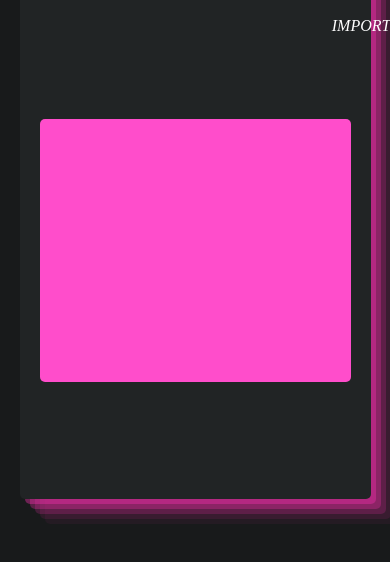
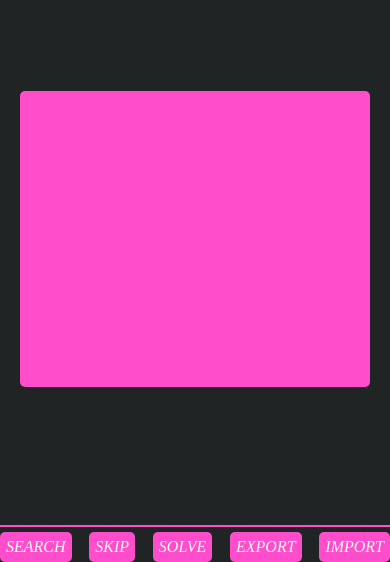
Before and after one commit to b3nj5m1n/mentari, a plain HTML site: page index.html in a window 390 px wide. Shown: the part 282-844 px from the top of the page. Drawn offline with Linux system fonts and the light colour scheme.

Commit message:
Responsive design

```diff
--- a/index.css
+++ b/index.css
@@ -36,8 +36,6 @@ html, body, .content {
     margin: auto;
     border-radius: 5px;
     overflow: hidden;
-    /* box-shadow: rgba(0, 0, 0, 0.25) 0px 54px 55px, rgba(0, 0, 0, 0.12) 0px -12px 30px, rgba(0, 0, 0, 0.12) 0px 4px 6px, rgba(0, 0, 0, 0.17) 0px 12px 13px, rgba(0, 0, 0, 0.09) 0px -3px 5px; */
-    /* box-shadow: rgba(0, 0, 0, 0.3) 0px 19px 38px, rgba(0, 0, 0, 0.22) 0px 15px 12px; */
     box-shadow: rgba(240, 46, 170, 0.4) 5px 5px, rgba(240, 46, 170, 0.3) 10px 10px, rgba(240, 46, 170, 0.2) 15px 15px, rgba(240, 46, 170, 0.1) 20px 20px, rgba(240, 46, 170, 0.05) 25px 25px;
 }
 
@@ -45,6 +43,7 @@ html, body, .content {
     background-color: var(--red);
     height: 3vh;
 }
+
 .question-latex-container {
     background-color: var(--background-color);
     height: 37%;
@@ -86,41 +85,31 @@ input:focus {
     outline: none;
 }
 
+.button-container {
+    background-color: transparent;
+    position: absolute;
+    top: 0;
+    width: 4%;
+    right: 0;
+    margin-top: 20vh;
+    margin-bottom: 20vh;
+    justify-content: center;
+    align-items: center;
+}
+
 .icon-button {
     color: var(--foreground-color);
-    background-color: var(--transparent);
-    display: flex;
-    justify-content: center;
-    align-items: center;
-    width: 5vh;
-    height: 5vh;
-    position: absolute;
+    background-color: var(--background-dark-color);
+    width: fit-content;
+    height: fit-content;
+    border-radius: 5px;
+    margin: 7px;
+    padding: 2px;
+    transition: filter 0.2s;
+    transition-timing-function: linear;
 }
-
-.button-search {
-    top: 10%;
-    right: 2%;
-    border-radius: 5px;
-}
-.button-skip {
-    top: 16%;
-    right: 2%;
-    border-radius: 5px;
-}
-.button-solve {
-    top: 22%;
-    right: 2%;
-    border-radius: 5px;
-}
-.button-export {
-    top: 28%;
-    right: 2%;
-    border-radius: 5px;
-}
-.button-import {
-    top: 34%;
-    right: 2%;
-    border-radius: 5px;
+.icon-button:hover {
+    filter: contrast(200%);
 }
 
 .search-box-container {
@@ -208,3 +197,60 @@ hr {
 .horizontal-list li:last-child:after {
     content: none;
 }
+
+@media only screen and (max-width: 1900px) {
+    .main-container {
+        width: 80%;
+    }
+    .button-container {
+        width: 100px;
+        margin-top: 20vh;
+        margin-bottom: 20vh;
+        justify-content: center;
+        align-items: center;
+    }
+    .icon-button {
+        text-align: left;
+    }
+}
+
+@media only screen and (max-width: 1000px) {
+    .title {
+        font-size: 5vh;
+    }
+    .main-container {
+        width: 100%;
+        height: 90%;
+        box-shadow: none;
+    }
+    .stripe-container {
+        height: 1vh;
+    }
+    .question-latex-container {
+        font-size: 13vw;
+    }
+    .answer-latex-container {
+        font-size: 13vw;
+    }
+    input {
+        font-size: 8vw;
+    }
+    .button-container {
+        bottom: 0;
+        left: 0;
+        right: auto;
+        top: auto;
+        width: 100%;
+        display: flex;
+        position: fixed;
+        margin: 0;
+        justify-content: space-between;
+        background-color: var(--background-color);
+        border-top: 2px solid var(--background-dark-color);
+        padding-top: 5px;
+    }
+    .icon-button {
+        margin: 0;
+        padding: 6px;
+    }
+}
--- a/index.html
+++ b/index.html
@@ -2,6 +2,7 @@
 <html lang="en">
     <head>
         <meta charset="utf-8" />
+        <meta name="viewport" content="width=device-width, initial-scale=1.0">
         <title>Mentari</title>
         <meta name="description" content="Practice mental maths" />
         <link rel="manifest" href="manifest.json">
@@ -33,6 +34,7 @@
                 </div>
             </div>
         </div>
+        <div class="button-container">
             <div class="button-search icon-button" onclick="toggle_search()">
                 <i>SEARCH</i>
             </div>
@@ -48,6 +50,7 @@
             <div class="button-import icon-button" onclick="stats_import()">
                 <i>IMPORT</i>
             </div>
+        </div>
         <div class="search-box-container">
             <input type="text" id="search-input" class="search" oninput="search_envs(this)" onfocusout="toggle_search(true)" placeholder="Search for an environment">
             <hr/>
```
Lines whose indentation alone changed are shown as unchanged.
